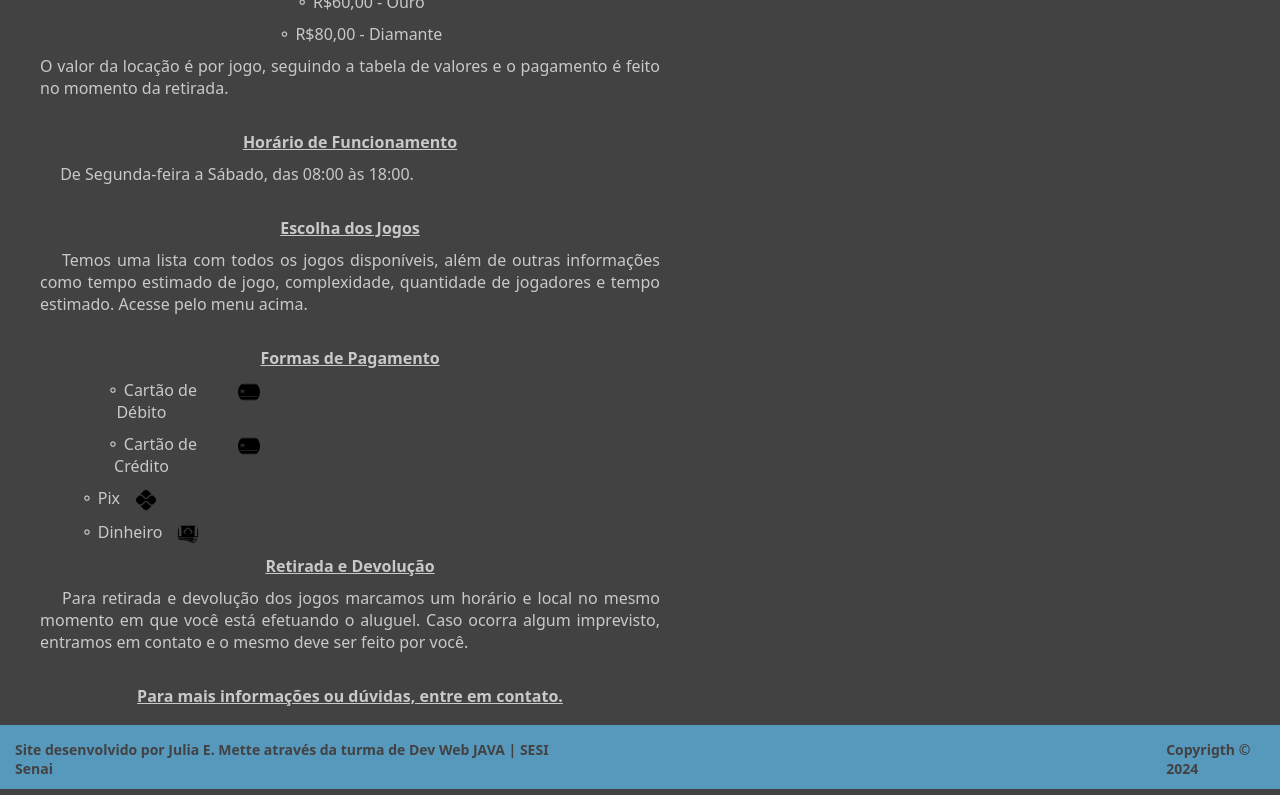
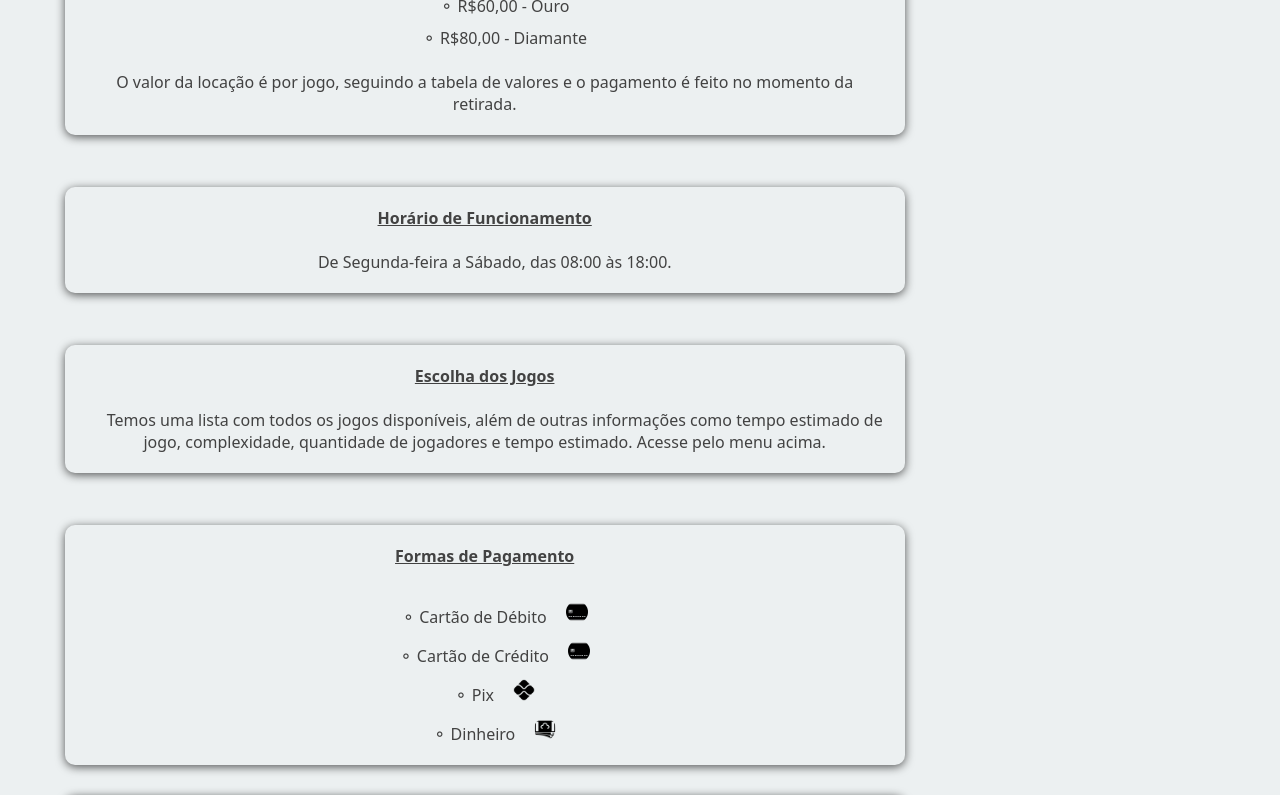
Before and after one commit to juliamette/Meu-primeiro-site, a plain HTML site: page inicio/index.html in a window 1280 px wide. Shown: the part 620-1415 px from the top of the page. Drawn offline with Linux system fonts and the light colour scheme; a web font is replaced by a local one.

Commit message:
atualização geral

```diff
--- a/contact/contact.css
+++ b/contact/contact.css
@@ -5,19 +5,13 @@
     padding: 0;
 }
 
-/* Body */
-
-body {
-    background: #424242;
-    background-size: cover;
-}
 
 /* NavBar */
 
 nav {
     display: flex;
     align-items: center;
-    background: #5798bd;
+    background: #78ceff;
     height: 10vh;
     justify-content: space-between;
 }
@@ -74,6 +68,13 @@ a:hover {
     font-size: 18px;
 }
 
+/* Body */
+
+body {
+    background: #ecf0f1;
+    background-size: cover;
+}
+
 /* Main*/
 
 main{
@@ -88,11 +89,12 @@ h1 {
     'Segoe UI', Roboto, Oxygen, Ubuntu, Cantarell, 'Open Sans',
     'Helvetica Neue', sans-serif;
     margin-top: 40px;
-    color: #c9c9c9
+    color: #424242;
 }
 
+
 main p {
-    color: #c9c9c9;
+    color: #424242;
 }
 
 p input {
@@ -133,14 +135,17 @@ p textarea {
 }
 
 .form button {
+    background-color: #424242;
     border-radius: 8px;
     padding: 5px;
     border: 0;
     cursor: pointer;
+    color: #ecf0f1;
 }
 
 .form p {
     margin: 5px;
+    font-weight: bold;
 }
 
 .form button {
@@ -159,30 +164,20 @@ p textarea {
 
 
 footer {
-    background: #5798bd;
+    background: #78ceff;
     height: 8vh;
 }
 
 .footer-list {
-    width: 1349px;
-    height: 8vh;
-    list-style: none;
     font-family: system-ui, -apple-system, BlinkMacSystemFont,
     'Segoe UI', Roboto, Oxygen, Ubuntu, Cantarell, 'Open Sans',
     'Helvetica Neue', sans-serif;
+    font-weight: bold;
     font-size: 14px;
     color: #424242;
     display: flex;
-    justify-content: space-evenly;
-}
-
-.site {
-    margin: 15px;
-}
-
-.copyrigth {
-    margin-top: 15px;
-    margin-left: 590px;
+    align-items: center;
+    justify-content: center;
 }
 
 
--- a/inicio/index.html
+++ b/inicio/index.html
@@ -19,7 +19,7 @@
                 <span class="logo-nav">
                     <ul>
                     <li><a href="index.html">
-                        <img width="50px" height="50px" alt src="../img/logo-nav.jpg"></a>
+                        <img width="50px" height="50px" alt src="../img/logo-nav.png"></a>
                     </ul>
                     <div class="logo-div">
                         <ul>
@@ -41,17 +41,18 @@
     <main >
         <section class="my-image">
             <div class="content">
-                <div class="text-1">
-                </br>
+                <div class="card-1">
                     <h1>Quem Somos?</h1>
                     </br>
-                    <div class="text-2">
                     <p>&emsp; A Atoxic Games é uma loja especializada em aluguel de Board Games. Trabalhamos
                         com aluguel de jogos de tabuleiro e, também, organizamos party games. Nossa empresa
                         nasceu com o intuito de proporcionar acesso aos mundo dos jogos por um preço menor
                         ao de compra e assim os usuários poderem ter novas experiências sem a compra do jogo.</p>
+                </div>
                 </br>
+                <div class="card-2">
                     <h4>Como Funciona?</h4>
+                </br>
                     <p>&emsp; Primeiramente fazemos um cadastro simples, onde pedimos foto de um comprovante de
                         residência e uma foto do seu documento. O cadastro é rapio e pode ser feito pelo nosso
                         WhatsApp, Instagram ou formulário (acesse a página de Contato). Após feito o cadastro,
@@ -66,19 +67,29 @@
                             <li class="classification">&emsp; &#9900 R$80,00 - Diamante</li>
                         </ul>
                     </p>
+                </br>
                     <p>O valor da locação é por jogo, seguindo a tabela de valores e o pagamento é feito no momento da
                         retirada.
                     </p>
+                </div>
                 </br>
+                <div class="card-3">
                     <h4>Horário de Funcionamento</h4>
+                </br>
                     <p>&emsp; De Segunda-feira a Sábado, das 08:00 às 18:00.</p>
+                </div>
                 </br>
+                <div class="card-4">
                     <h4>Escolha dos Jogos</h4>
+                </br>
                     <p>&emsp; Temos uma lista com todos os jogos disponíveis, além de outras informações como
                         tempo estimado de jogo, complexidade, quantidade de jogadores e tempo estimado. Acesse
                         pelo menu acima.</p>
+                </div>
                 </br>
+                <div class="card-5">
                     <h4>Formas de Pagamento</h4>
+                </br>
                     <p>
                         <ul class="payment">
                             <li>&emsp; &#9900 Cartão de Débito <img src="../img/card.png" alt="Cartão de Débito"></li>
@@ -87,27 +98,28 @@
                             <li>&emsp; &#9900 Dinheiro <img src="../img/cash.png" alt="Cartão de Débito"></li>
                         </ul>
                     </p>
+                </div>
+                <div class="card-6">
                     <h4>Retirada e Devolução</h4>
+                </br>
                     <p>&emsp; Para retirada e devolução dos jogos marcamos um horário e local no mesmo momento em que
                         você está efetuando o aluguel. Caso ocorra algum imprevisto, entramos em contato e o mesmo
                         deve ser feito por você.
                     </p>
                 </br>
-                        <h4>Para mais informações ou dúvidas, entre em contato.</h4>
+                    <h4 id="questions">Para mais informações ou dúvidas, entre em contato.</h4>
                 </div>
+                </br>
                 </div>
                 <div class="image">
-                    <img src="../img/logo-jpg.jpg" alt="Foto da Logomarca" />
+                    <img src="../img/logo.png" alt="Foto da Logomarca" />
                 </div>
             </div>
         </section>
     </main>
 </br>
-    <footer>
-        <ul class="footer-list">
-            <li class="site"><b>Site desenvolvido por Julia E. Mette através da turma de Dev Web JAVA | SESI Senai</b></li>
-            <li class="copyrigth"><b>Copyrigth &copy; 2024<b></li>
-        </ul>
+    <footer class="footer-list">
+        <p>&copy; Julia Emanuele Mette - 2024 - Todos os Direitos Reservados.</p>
     </footer>
 </body>
 <script src="script.js" type="text/javascript"></script>
--- a/inicio/style.css
+++ b/inicio/style.css
@@ -5,12 +5,6 @@
     padding: 0;
 }
 
-/* Body */
-
-body {
-    background: #424242;
-    background-size: cover;
-}
 
 /* NavBar */
 
@@ -18,7 +12,7 @@ nav {
     max-width: 100vw;
     display: flex;
     align-items: center;
-    background: #5798bd;
+    background: #78ceff;
     height: 10vh;
     justify-content: space-between;
 }
@@ -79,6 +73,15 @@ a:hover {
     display: none;
 }
 
+/* Body */
+
+body {
+    background: #ecf0f1;
+    background-size: cover;
+    width: 100%;
+    height: 100vh;
+}
+
 /* Main */
 
 main{
@@ -88,48 +91,42 @@ main{
     text-align: center;
 }
 
-.my-image h1, h4 {
-    margin-left: 20px;
-    margin-top: 10px;
-    text-align: center;
+.card-1, .card-2, .card-3, .card-4, .card-5, .card-5, .card-6 {
+    width: 800px;
+    box-shadow: 0 2px 10px rgba(0, 0, 0, 0.646);
+    border-radius: 10px;
+    overflow: hidden;
+    display: table;
+    align-items: center;
+    justify-content: center;
+    margin-top: 30px;
+    margin-left: 30px;
+    padding: 20px;
+    color: #424242;
+}
+
+.my-image {
+    display: flex;
+    justify-content:space-evenly;
 }
 
 .my-image h4 {
     text-decoration: underline;
 }
 
-.my-image p {
-    margin-left: 20px;
-    margin-top: 10px;
-    color: black;
-    opacity: none;
+.my-image img {
+    width: 300px;
+    height: 280px;
+    border-radius: 80px;
+    border: 3px solid #424242;
+    margin-top: 100px;
 }
 
-.my-image img {
-    width: 400px;
-    height: 380px;
-    border-radius: 80px;
-    border: 3px solid #c9c9c9;
-    margin-top: 100px;
-    margin-left: 140px;
+.image img {
+    box-shadow: 0 2px 10px rgba(0, 0, 0, 0.646);
 }
 
-.content {
-    display: table;
-}
 
-.text-1 {
-    color: #c9c9c9;
-    display: table-cell;
-    float: left;
-    width: 50vw;
-    margin-left: 20px;
-}
-
-.text-2 p {
-    text-align: justify;
-    color: #c9c9c9;
-}
 
 .classification {
     list-style: none;
@@ -137,18 +134,12 @@ main{
     margin-top: 10px;
 }
 
-.payment {
-    margin-left: 20px;
-    margin-top: 10px;
-}
+
 
 .payment li {
-    margin-left: 20px;
     margin-top: 10px;
-    width: 200px;
-    display: flex;
-    justify-content: flex-start;
-    align-items: flex-start;
+    list-style: none;
+
 }
 
 .payment img {
@@ -161,40 +152,27 @@ main{
     height: 22px;
 }
 
-.image {
-    display: table-cell;
-    float: right;
-}
 
 /* Footer */
 
 
 footer {
-    background: #5798bd;
+    background: #78ceff;
     height: 8vh;
 }
 
 .footer-list {
-    width: auto;
-    height: 8vh;
-    list-style: none;
     font-family: system-ui, -apple-system, BlinkMacSystemFont,
     'Segoe UI', Roboto, Oxygen, Ubuntu, Cantarell, 'Open Sans',
     'Helvetica Neue', sans-serif;
+    font-weight: bold;
     font-size: 14px;
     color: #424242;
     display: flex;
-    justify-content: space-evenly;
+    align-items: center;
+    justify-content: center;
 }
 
-.site {
-    margin: 15px;
-}
-
-.copyrigth {
-    margin-top: 15px;
-    margin-left: 590px;
-}
 
 
 @media screen and (max-width: 1170px) {
--- a/julia/julia.css
+++ b/julia/julia.css
@@ -5,19 +5,12 @@
     padding: 0;
 }
 
-/* Body */
-
-body {
-    background: #424242;
-    background-size: cover;
-}
-
 /* NavBar */
 
 nav {
     display: flex;
     align-items: center;
-    background: #5798bd;
+    background: #78ceff;
     height: 10vh;
     justify-content: space-between;
 }
@@ -74,75 +67,65 @@ a:hover {
     font-size: 18px;
 }
 
+/* Body */
+
+body {
+    background: #ecf0f1;
+    background-size: cover;
+    width: 100%;
+    height: 100vh;
+}
+
+
 /* Main */
 
 main{
     font-family: system-ui, -apple-system, BlinkMacSystemFont,
     'Segoe UI', Roboto, Oxygen, Ubuntu, Cantarell, 'Open Sans',
     'Helvetica Neue', sans-serif;
+
+}
+
+.card-1, .card-2, .card-3, .card-4, .card-5 {
+    width: 800px;
+    box-shadow: 0 2px 10px rgba(0, 0, 0, 0.646);
+    border-radius: 10px;
+    overflow: hidden;
+    margin-top: 30px;
+    margin-left: 30px;
+    padding: 20px;
+    color: #424242;
+}
+
+.card-3 p {
+    padding: 5px;
+}
+
+.card-5 {
+    display: table;
     text-align: center;
 }
 
-.my-image h1, h3, h4 {
-    margin-left: 20px;
-    margin-top: 10px;
+.my-image {
+    display: flex;
+    justify-content:space-evenly;
+}
+
+.my-image h1, h3 {
     text-align: center;
 }
 
 .my-image h4 {
     text-decoration: underline;
-}
-
-.my-image p {
-    margin-left: 20px;
-    margin-top: 10px;
-    color: black;
-    opacity: none;
+    text-align: center;
 }
 
 .my-image img {
-    width: 450px;
-    height: 450px;
+    width: 300px;
+    height: 300px;
     border-radius: 80px;
-    border: 3px solid #c9c9c9;
+    border: 3px solid #424242;
     margin-top: 100px;
-    margin-left: 100px;
-}
-
-.content {
-    display: table;
-}
-
-.text-1 {
-    color: #c9c9c9;
-    display: table-cell;
-    float: left;
-    width: 700px;
-    margin-left: 20px;
-}
-
-.text-2 p {
-    text-align: justify;
-    color: #c9c9c9;
-}
-
-
-.classification {
-    list-style: none;
-    margin-left: 20px;
-    margin-top: 10px;
-}
-
-.payment {
-    list-style: none;
-    margin-left: 20px;
-    margin-top: 10px;
-}
-
-
-.image {
-    display: table-cell;
-    float: right;
 }
 
 .links img {
@@ -156,30 +139,20 @@ main{
 
 
 footer {
-    background: #5798bd;
+    background: #78ceff;
     height: 8vh;
 }
 
 .footer-list {
-    width: 1349px;
-    height: 8vh;
-    list-style: none;
     font-family: system-ui, -apple-system, BlinkMacSystemFont,
     'Segoe UI', Roboto, Oxygen, Ubuntu, Cantarell, 'Open Sans',
     'Helvetica Neue', sans-serif;
+    font-weight: bold;
     font-size: 14px;
     color: #424242;
     display: flex;
-    justify-content: space-evenly;
-}
-
-.site {
-    margin: 15px;
-}
-
-.copyrigth {
-    margin-top: 15px;
-    margin-left: 590px;
+    align-items: center;
+    justify-content: center;
 }
 
 @media screen and (max-width: 1290px) {
--- a/produtos/product.css
+++ b/produtos/product.css
@@ -5,71 +5,12 @@
     padding: 0;
 }
 
-/* Body */
-
-body {
-    background: #424242;
-    background-size: cover;
-}
-
-h1 {
-    font-family: 'Norwester', sans-serif;
-    font-size: 50px;
-    color:  #c9c9c9;
-    display: flex;
-    justify-content: center;
-    margin: 20px;
-}
-
-/* Lupa */
-
-.search-box {
-    margin:0;
-    margin-bottom: 80x;
-    margin-left: 350x;
-    background: #eeeeee;
-    height: 50px;
-    width: 500px;
-    padding: 10px;
-    border-radius: 40px;
-    display: flex;
-    justify-content: center;
-    align-items: center;
-}
-
-.search {
-    display: flex;
-    justify-content: center;
-    margin-bottom: 20px;
-}
-
-.search-text {
-    background: none;
-    border: 0;
-    font-size: 16px;
-    width: 600px;
-    height: 50px;
-    outline: 0;
-    padding: 0;
-    margin-left: 20px;
-}
-
-.search-button img {
-    width: 40px;
-    display: flex;
-    justify-content: center;
-    align-items: center;
-    margin-right: 10px;
-    cursor: pointer;
-}
-
-
 /* NavBar */
 
 nav {
     display: flex;
     align-items: center;
-    background: #5798bd;
+    background: #78ceff;
     height: 10vh;
     justify-content: space-between;
 }
@@ -126,13 +67,72 @@ a:hover {
     font-size: 18px;
 }
 
+/* Lupa */
+
+.search-box {
+    margin:0;
+    margin-bottom: 80x;
+    margin-left: 350x;
+    background: #bfbebe5f;
+    height: 50px;
+    width: 500px;
+    padding: 10px;
+    border-radius: 40px;
+    display: flex;
+    justify-content: center;
+    align-items: center;
+}
+
+.search {
+    display: flex;
+    justify-content: center;
+    margin-bottom: 20px;
+}
+
+.search-text {
+    background: none;
+    border: 0;
+    font-size: 16px;
+    width: 600px;
+    height: 50px;
+    outline: 0;
+    padding: 0;
+    margin-left: 20px;
+}
+
+.search-button img {
+    width: 40px;
+    display: flex;
+    justify-content: center;
+    align-items: center;
+    margin-right: 10px;
+    cursor: pointer;
+}
+
+
+/* Body */
+
+body {
+    background: #ecf0f1;
+    background-size: cover;
+}
+
+h1 {
+    font-family: 'Norwester', sans-serif;
+    font-size: 50px;
+    color:  #424242;
+    display: flex;
+    justify-content: center;
+    margin: 20px;
+}
+
 /* Main */
 
 main{
     font-family: system-ui, -apple-system, BlinkMacSystemFont,
     'Segoe UI', Roboto, Oxygen, Ubuntu, Cantarell, 'Open Sans',
     'Helvetica Neue', sans-serif;
-    color:  #c9c9c9;
+    color:  #424242;
     text-align: center;
 }
 
@@ -150,8 +150,8 @@ main:has(li:hover) li:not(:hover) {
     width: 200px;
     height: 200px;
     border: 3px solid #000;
+    box-shadow: 0 2px 10px rgba(0, 0, 0, 0.646);
     border-radius: 20%;
-    background: #fff;
     cursor: pointer;
 }
 
@@ -168,6 +168,7 @@ main:has(li:hover) li:not(:hover) {
     margin-top: 20px;
     margin-left: 30px;
 }
+
 h2, p {
     text-align: center;
 }
@@ -177,30 +178,20 @@ h2, p {
 
 
 footer {
-    background: #5798bd;
+    background: #78ceff;
     height: 8vh;
 }
 
 .footer-list {
-    width: 1349px;
-    height: 8vh;
-    list-style: none;
     font-family: system-ui, -apple-system, BlinkMacSystemFont,
     'Segoe UI', Roboto, Oxygen, Ubuntu, Cantarell, 'Open Sans',
     'Helvetica Neue', sans-serif;
+    font-weight: bold;
     font-size: 14px;
     color: #424242;
     display: flex;
-    justify-content: space-evenly;
-}
-
-.site {
-    margin: 15px;
-}
-
-.copyrigth {
-    margin-top: 15px;
-    margin-left: 590px;
+    align-items: center;
+    justify-content: center;
 }
 
 
```
Also changed, not shown: contact/contact.html (+3 -6 lines), julia/julia.html (+21 -11 lines), produtos/product.html (+18 -29 lines), img/logo-gif.gif (deleted), img/logo-jpg.jpg (deleted), img/logo-nav.jpg (deleted), img/logo-nav.png (added), img/logo.png (added), img/quissama.webp (deleted). Lines whose indentation alone changed are shown as unchanged.
